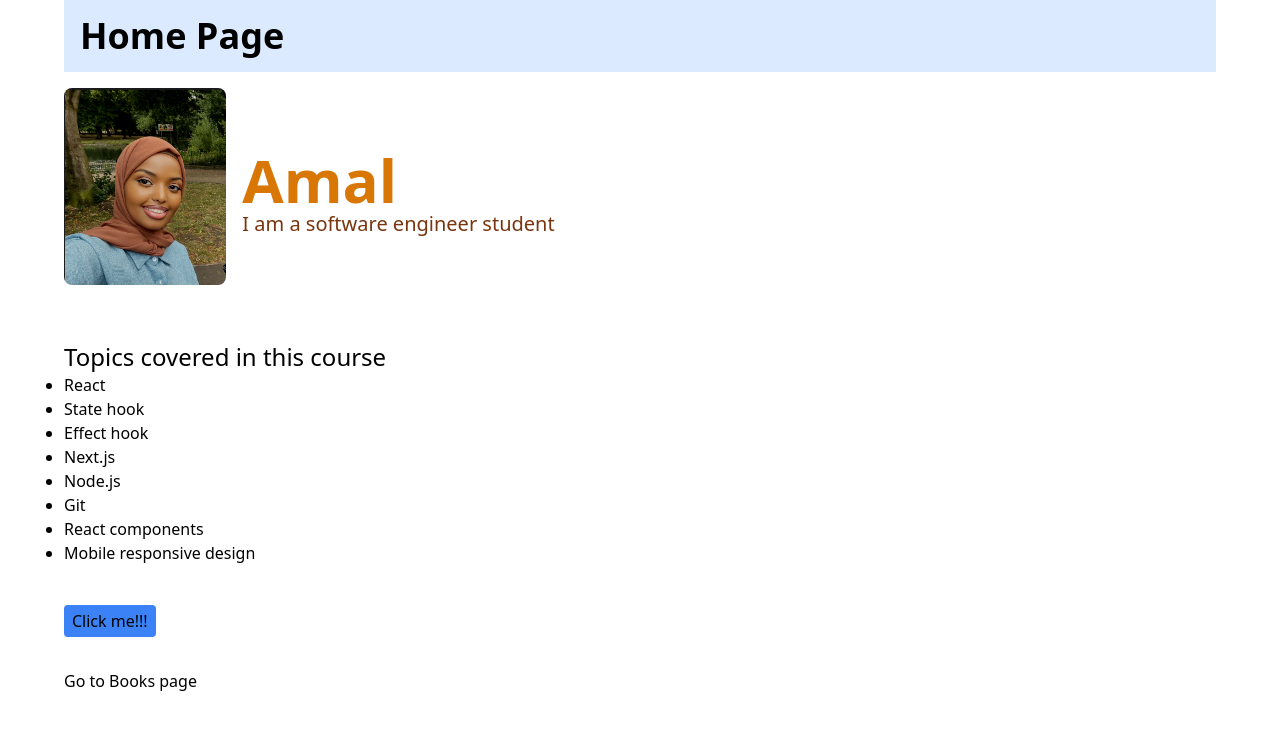
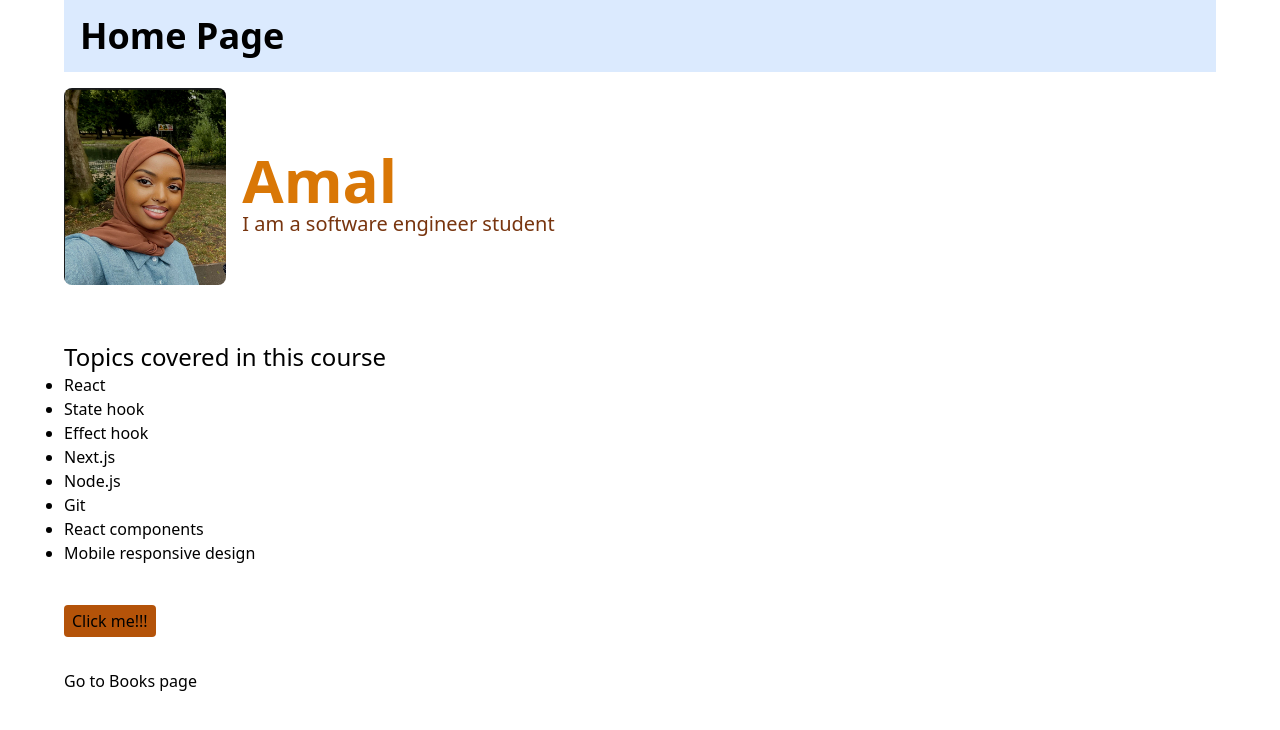
Before and after one commit to amalomar1/skillscity-mp, a Next.js app: page / in a window 1280 px wide. Shown: the top 730 px of the page. Built offline with nearby package versions, Linux system fonts and the light colour scheme.

Commit message:
created a different colour for text

```diff
--- a/components/locations/locations-grid/location-item.js
+++ b/components/locations/locations-grid/location-item.js
@@ -5,7 +5,7 @@ export default function LocationItem({ location }) {
         <div className="border rounded-lg p-4">
             <img src={location.imgUrl} className="rounded-lg" />
             <p className="text-xl font-medium">{location.title}</p>
-            <p className="text-gray-700">{location.author}</p>
+            <p className="text-amber-700">{location.author}</p>
             <LikeButton />
         </div>
     )
--- a/pages/index.js
+++ b/pages/index.js
@@ -38,7 +38,7 @@ export default function Home() {
 
          <div>
           <button
-              className="bg-blue-500 px-2 py-1 rounded"
+              className="bg-amber-700 px-2 py-1 rounded"
               onClick={handleClick}
             >
               Click me!!!
```
